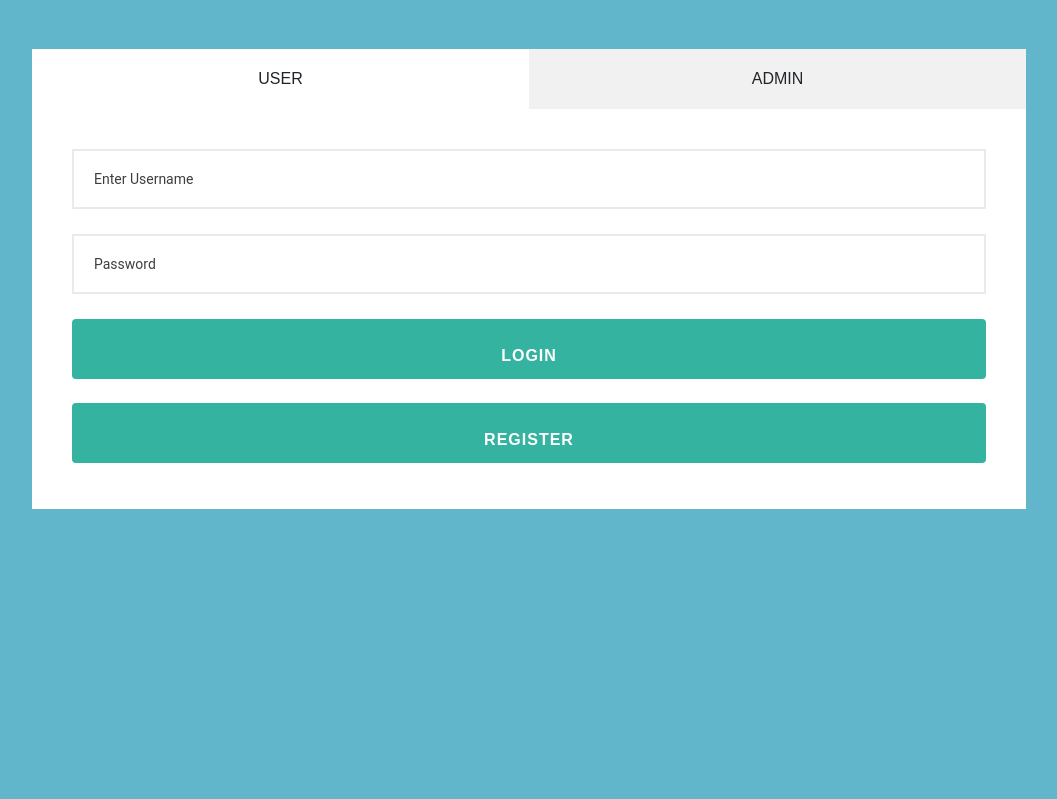
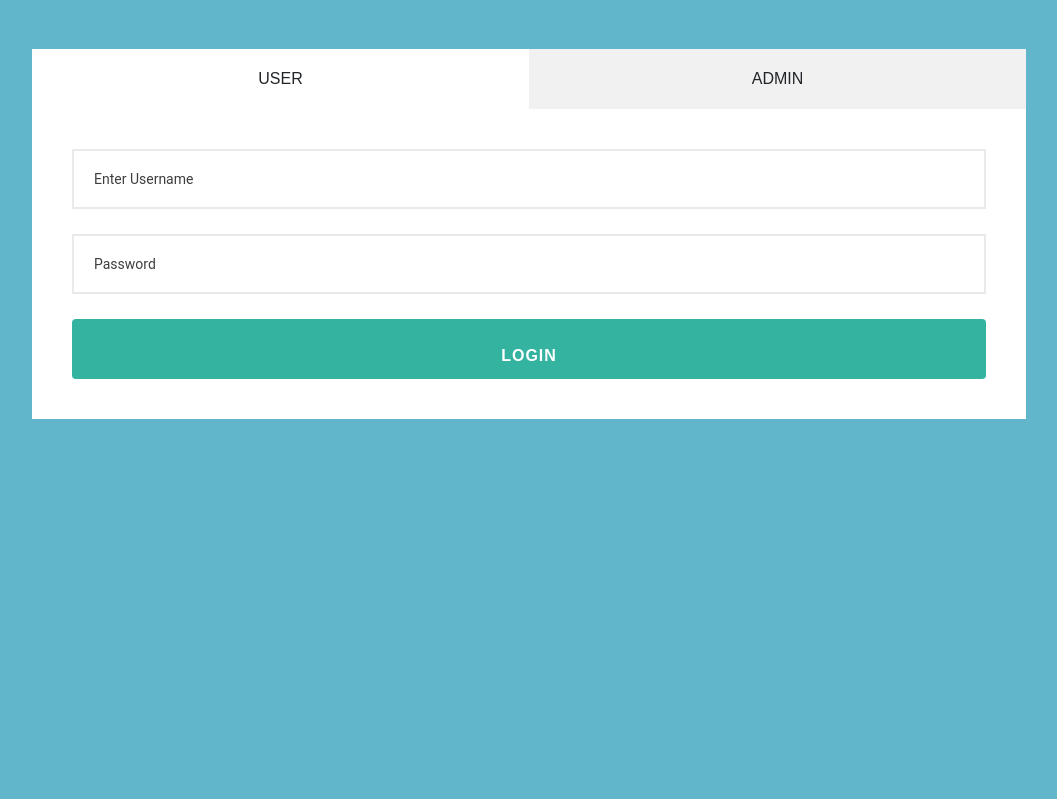
Before and after one commit to sparshvrao/admission-section, a Flask app: page /loginpage in a window 1280 px wide. Shown: the part 117-916 px from the top of the page, without its empty margins (111-1168 px from the left). Run offline with Flask 2, Linux system fonts and the light colour scheme; some libraries are stand-ins or nearby versions.

Commit message:
Removed register from loginpage

```diff
--- a/forms.py
+++ b/forms.py
@@ -5,7 +5,7 @@ from wtforms.validators import InputRequired, Email, Length
 class LoginForm(FlaskForm):
     username = StringField('username', validators=[InputRequired(), Length(min=1, max=15)])
     password = PasswordField('password', validators=[InputRequired(), Length(min=4, max=80)])
-    adminlogin=SubmitField("adminlogin")
+    adminlogin=SubmitField("admin login")
     login = SubmitField("login")
 
 
--- a/server.py
+++ b/server.py
@@ -436,6 +436,8 @@ def login():
                         flash("Invalid username or password", "danger")
                 else:
                     flash("Invalid username or password", "danger")
+    if('loggedin' in session):
+        return redirect(url_for('logout'))
     return render_template('loginpage.html', form=form,register=url_for('register'))
 
 @app.route('/logout')
--- a/static/loginpage.css
+++ b/static/loginpage.css
@@ -80,7 +80,7 @@ hr{
     clear: both;
     width: 100%;
     box-sizing: border-box;
-    height: 400px;
+    height: 310px;
   }
   .login-form{
     background: #fff;
--- a/templates/loginpage.html
+++ b/templates/loginpage.html
@@ -20,8 +20,6 @@
             <input type="text" placeholder="Enter Username" name="username" id="user_email" class="input"><br />
             <input type="password" placeholder="Password" name="password" id="user_password" class="input"><br />
             {{form.login (class="btn")}}
-            <br></br>
-            <a href={{register}} class="btn">Register</a>
          </form>
 
         <form action="/loginpage" method="POST" class="login-form admin-form">
```
